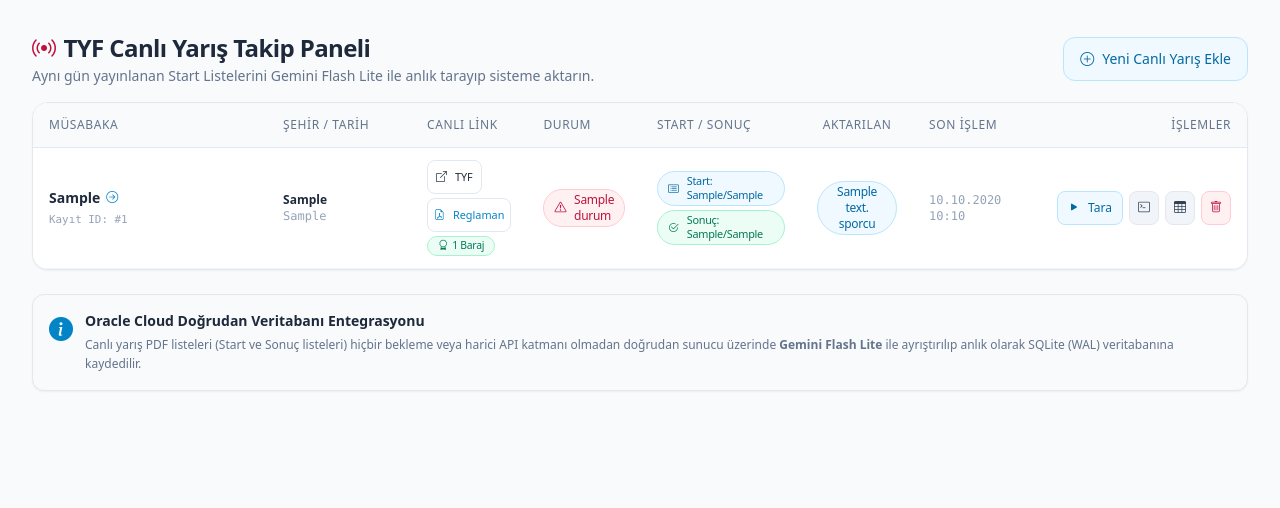
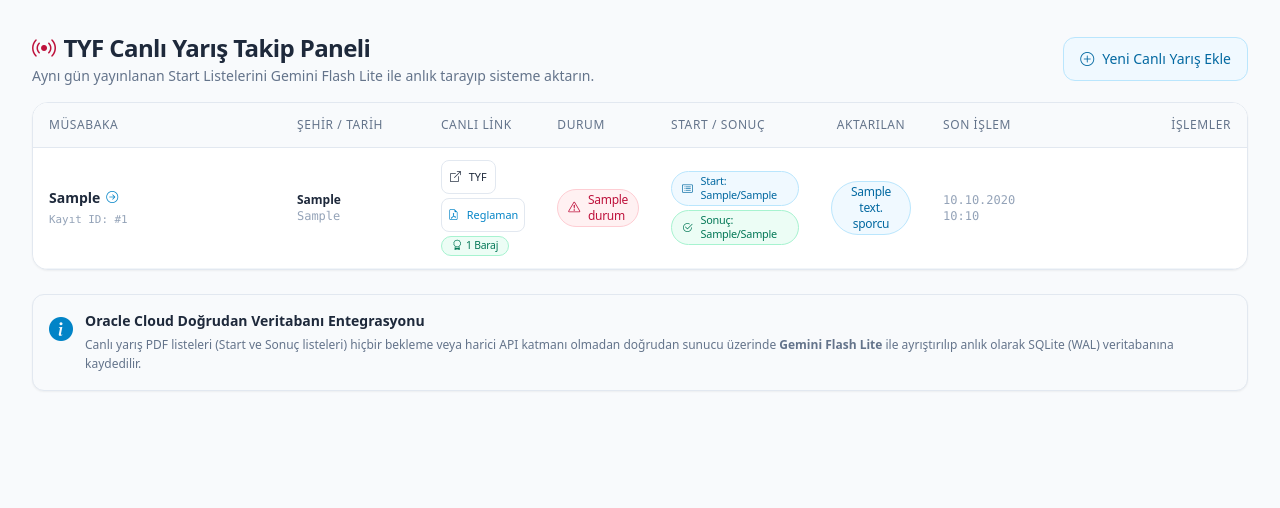
Before and after one commit to ozztozz/old_result, a Django app: template yuzme_projesi/templates/sonuclar/canli_yarislar.html in a window 1280 px wide. Shown: the part 81-589 px from the top of the page. Run offline with Django 5.2, Linux system fonts and the light colour scheme; the template is opened without the code that fills it: most values are stand-ins (such as "Sample title", 1, 10 or a date in 2020); style sheets or scripts are compiled from the project's sources; some libraries are stand-ins or nearby versions.

Commit message:
tarama bilgisi kaldırıldı

```diff
--- a/yuzme_projesi/templates/sonuclar/canli_yarislar.html
+++ b/yuzme_projesi/templates/sonuclar/canli_yarislar.html
@@ -143,30 +143,7 @@
                         <td class="swim-td text-xs swim-text-subtle font-mono">
                             {{ yaris.son_islem_tarihi|date:"d.m.Y H:i"|default:"-" }}
                         </td>
-                        <td class="swim-td text-right">
-                            <div class="flex items-center justify-end gap-1.5">
-                                <form method="post" action="{% url 'sonuclar:canli_yaris_tara' yaris.id %}" class="inline">
-                                    {% csrf_token %}
-                                    <button type="submit" class="swim-btn-primary swim-btn-sm text-xs py-1 px-2.5" {% if yaris.durum == 'ISLENIYOR' %}disabled{% endif %} title="Canlı Yarışı Tara / Güncelle">
-                                        <i class="bi bi-play-fill"></i> Tara
-                                    </button>
-                                </form>
-                                <button type="button" class="swim-btn-secondary swim-btn-sm text-xs py-1 px-2" onclick="openLogModal({{ yaris.id }})" title="Canlı İlerleme ve Sunucu Logu">
-                                    <i class="bi bi-terminal"></i>
-                                </button>
-                                {% if yaris.event %}
-                                <a href="{% url 'sonuclar:musabaka_detay' yaris.event.id %}" class="swim-btn-secondary swim-btn-sm text-xs py-1 px-2" title="Müsabaka Sonuçları Sayfasına Git">
-                                    <i class="bi bi-table"></i>
-                                </a>
-                                {% endif %}
-                                <form method="post" action="{% url 'sonuclar:canli_yaris_sil' yaris.id %}" class="inline" onsubmit="return confirm('Bu canlı yarış kaydını silmek istediğinizden emin misiniz?');">
-                                    {% csrf_token %}
-                                    <button type="submit" class="swim-btn-danger swim-btn-sm text-xs py-1 px-2" title="Sil">
-                                        <i class="bi bi-trash"></i>
-                                    </button>
-                                </form>
-                            </div>
-                        </td>
+
                     </tr>
                     {% empty %}
                     <tr>
```
